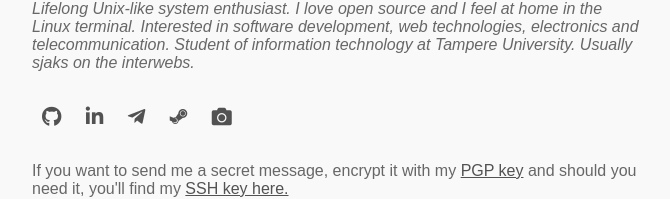
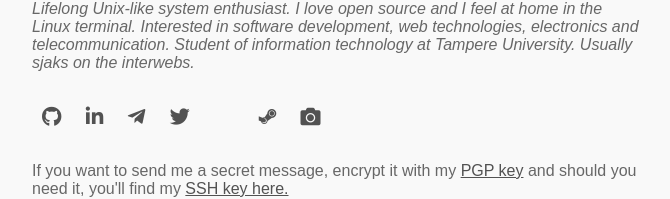
Before and after one commit to sjaks/sjaks.github.io, a plain HTML site: page index.html in a window 1280 px wide. Shown: the part 225-424 px from the top of the page, without its empty margins (303-973 px from the left). Drawn offline with Linux system fonts and the light colour scheme; a web font is replaced by a local one.

Commit message:
Add Twitter and Youtube profile links

```diff
--- a/index.html
+++ b/index.html
@@ -51,6 +51,8 @@ My homepage source code
                         <a target=_BLANK href="https://github.com/sjaks"><i class="media-icon fab fa-github"></i></a>
                         <a target=_BLANK href="https://linkedin.com/in/sjaks"><i class="media-icon fab fa-linkedin-in"></i></a>
                         <a target=_BLANK href="https://t.me/sjaks"><i class="media-icon fab fa-telegram-plane"></i></a>
+                        <a target=_BLANK href="https://twitter.com/_sjaks"><i class="media-icon fab fa-twitter"></i></i></i></a>
+                        <a target=_BLANK href="https://youtube.com/"><i class="media-icon fas fa-youtube"></i></i></a>
                         <a target=_BLANK href="https://steamcommunity.com/id/_sjaks"><i class="media-icon fab fa-steam-symbol"></i></i></i></a>
                         <a target=_BLANK href="https://sjaks.imgbb.com/albums"><i class="media-icon fas fa-camera"></i></i></a>
                         <div class="content-footer-text">
```
